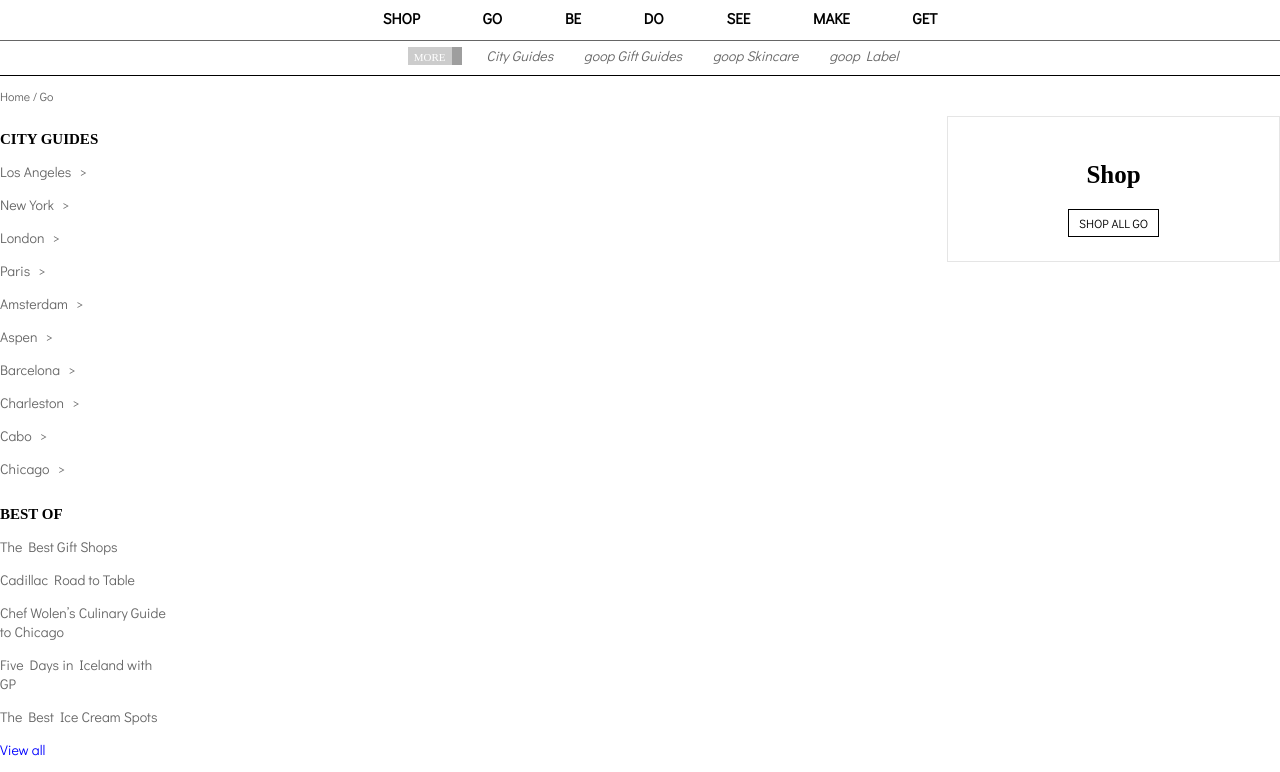
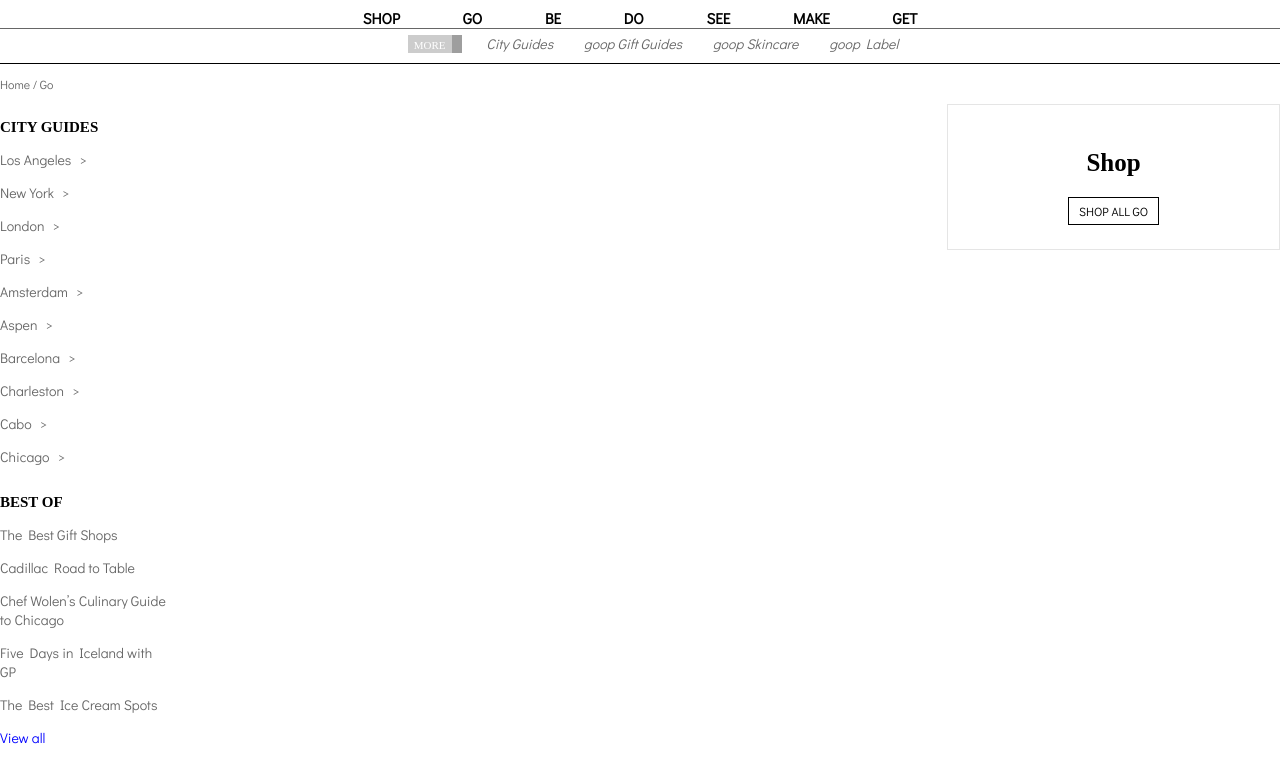
Before and after one commit to Jos1k/Web_Fundamental_Program, a plain HTML site: page task_03_css_html/index.html in a window 1280 px wide. Shown: the part 99-871 px from the top of the page. Drawn offline with Linux system fonts and the light colour scheme; grey boxes are pictures that could not be loaded; a web font is replaced by a local one.

Commit message:
Minor changes after review

```diff
--- a/task_03_css_html/style.css
+++ b/task_03_css_html/style.css
@@ -44,7 +44,6 @@
     max-width: 230px;
     padding: 7px 10px;
     width: 100%;
-    float: right;
     margin-bottom: 10px;
 }
 ul.list-inline {
@@ -63,6 +62,10 @@
     padding: 10px 0px;
     border-top: 1px solid #000000;
     border-bottom: 1px solid #000000;
+}
+#main-nav>ul {
+    margin:0;
+    padding:0;
 }
 #main-nav>.nav-primary-list li>a {
     color: #000000;
```
